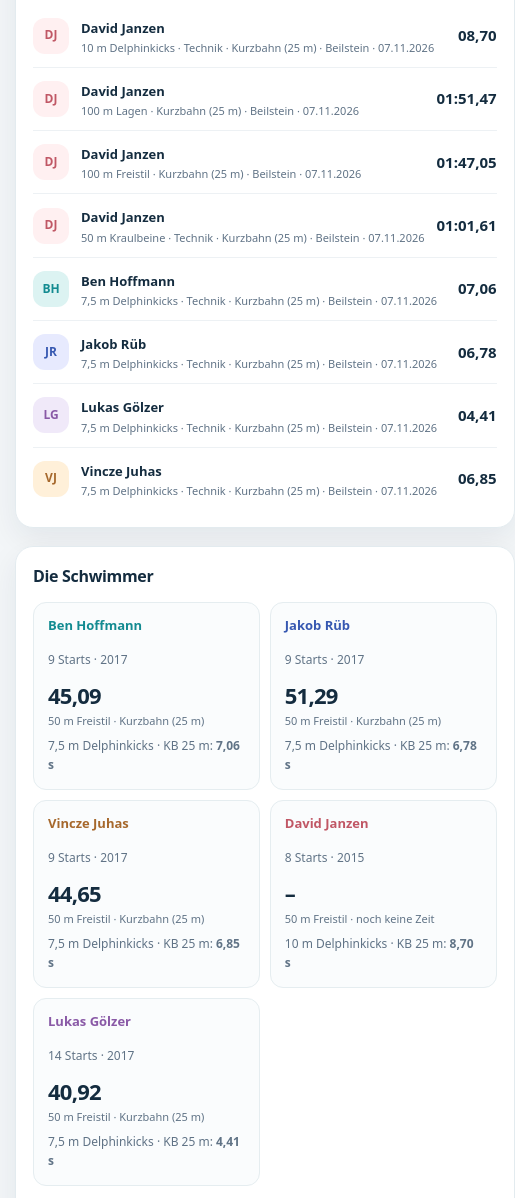
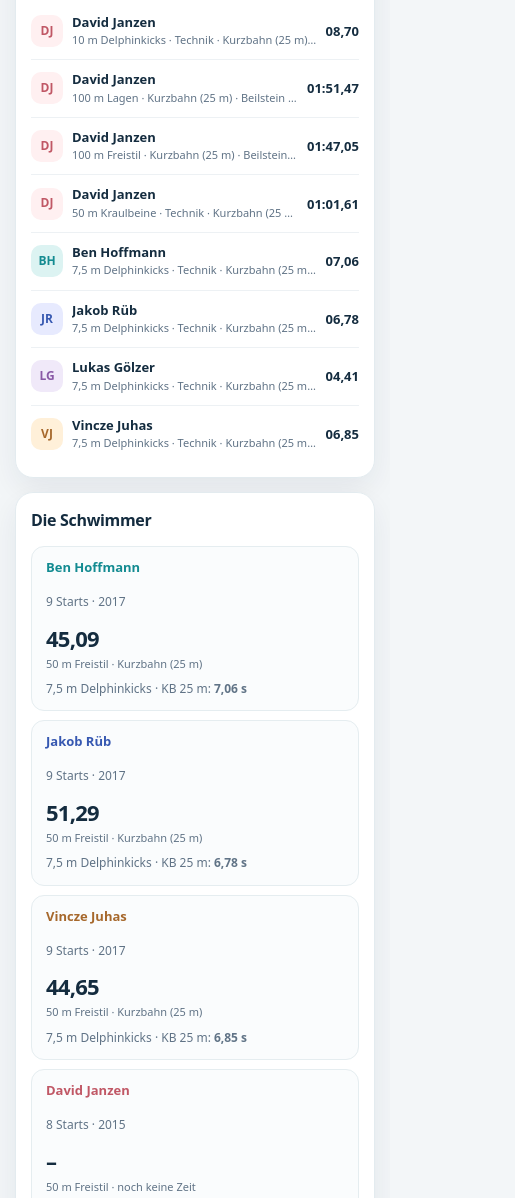
Before and after one commit to hoffmann87/schwimmzeiten, a plain HTML site: page index.html in a window 390 px wide. Shown: the part 1147-2345 px from the top of the page, 515 px wide, since content can reach past the window. Drawn offline with Linux system fonts and the light colour scheme.

Commit message:
Mobile: Ergebnis- und Schwimmer-Karten auf Filterbreite begrenzen

```diff
--- a/index.html
+++ b/index.html
@@ -12,6 +12,28 @@
 @media(max-width:900px){.content-grid{grid-template-columns:1fr}.profiles-list{grid-template-columns:repeat(2,minmax(0,1fr))}.otherfilters{grid-template-columns:repeat(2,minmax(0,1fr))}.reset{margin-top:1px}.stats{grid-template-columns:repeat(2,minmax(0,1fr))}.hero-row{align-items:flex-start;flex-direction:column}.hero-tag{margin-top:2px}}
 @media(max-width:580px){.shell{padding:0 15px}.hero .shell{padding-top:20px;padding-bottom:28px}.hero h1{margin:22px 0 10px}.hero p{font-size:14px}.tab{padding:13px 13px 11px;font-size:12px}.main{padding-top:17px}.filters{padding:15px}.athletes{gap:7px}.athlete{font-size:12px;padding:8px 10px}.otherfilters{grid-template-columns:1fr 1fr;gap:10px}.otherfilters .control:nth-child(3),.otherfilters .control:nth-child(4){grid-column:auto}.otherfilters .reset{grid-column:1/-1}.stats{gap:9px;margin-bottom:17px}.stat{padding:13px 15px}.stat-num{font-size:25px}.stat-sub{font-size:11px}.inner{padding:17px}.profiles-list{grid-template-columns:1fr 1fr;gap:9px}.mini-profile{padding:12px}.mini-profile h3{font-size:13px}.mini-profile .best{font-size:15px}.tilegrid{grid-template-columns:1fr 1fr}.section-title h2{font-size:19px}.section-title .note{display:none}.compare-row{grid-template-columns:112px 1fr 82px;gap:8px;padding:10px}.compare-row .left{font-size:12px}.compare-row .seconds{font-size:12px}.pb-grid{grid-template-columns:1fr}.footer .shell{display:block}.chart-panel{padding:13px}.data-table{min-width:680px}}
 @media print{.hero{background:#fff;color:var(--ink)}.hero p{color:var(--mute)}.tabs-outer,.filters,.btn{display:none}.main{padding-top:8px}.panel{box-shadow:none}.footer{background:white}}
+
+/* Mobile Breite: Karten an Filterleiste ausrichten */
+@media (max-width:900px) {
+ .content-grid {display:grid;grid-template-columns:minmax(0,1fr);width:100%;max-width:100%;min-width:0}
+ .content-grid > .panel {width:100%;max-width:100%;min-width:0}
+ .content-grid .tilegrid {width:100%;max-width:100%;min-width:0}
+ .content-grid .tilegrid > .profile {min-width:0;max-width:100%}
+ .content-grid .result-teaser {min-width:0;max-width:100%}
+ .content-grid .teaser-main {min-width:0;overflow:hidden}
+ .content-grid .teaser-meta {display:block;max-width:100%;overflow:hidden;text-overflow:ellipsis;white-space:nowrap}
+}
+@media (max-width:580px) {
+ .content-grid {grid-template-columns:minmax(0,1fr);gap:14px}
+ .content-grid > .panel.inner {padding:15px}
+ .content-grid .tilegrid {grid-template-columns:minmax(0,1fr);gap:9px}
+ .content-grid .profile {padding:12px 14px}
+ .content-grid .profile-name,.content-grid .profile-sub {overflow-wrap:anywhere}
+ .content-grid .result-teaser {gap:9px}
+ .content-grid .avatar {width:32px;height:32px;border-radius:10px}
+ .content-grid .teaser-main b {display:block;line-height:1.35;overflow-wrap:anywhere}
+ .content-grid .teaser-time {flex-shrink:0;font-size:13px}
+}
 </style></head><body>
 <header class="hero"><div class="shell"><div class="brand"><div class="logo" aria-hidden="true"><svg viewBox="0 0 26 26"><path d="M1 9c3.7 0 3.7 3 7.4 3S12 9 15.7 9 19.4 12 23 12M1 16c3.7 0 3.7 3 7.4 3s3.7-3 7.3-3 3.7 3 7.3 3"/></svg></div>Schwimmzeiten </div>
  <div class="hero-row"><div><h1>Fünf Schwimmer.<br>Alle Zeiten im Blick.</h1><p>Offizielle Ergebnisse, schnellste Zeiten und Streckenvergleich – vom Mugele-Cup bis zu den Regionalmeisterschaften in Beilstein.</p></div>
```
